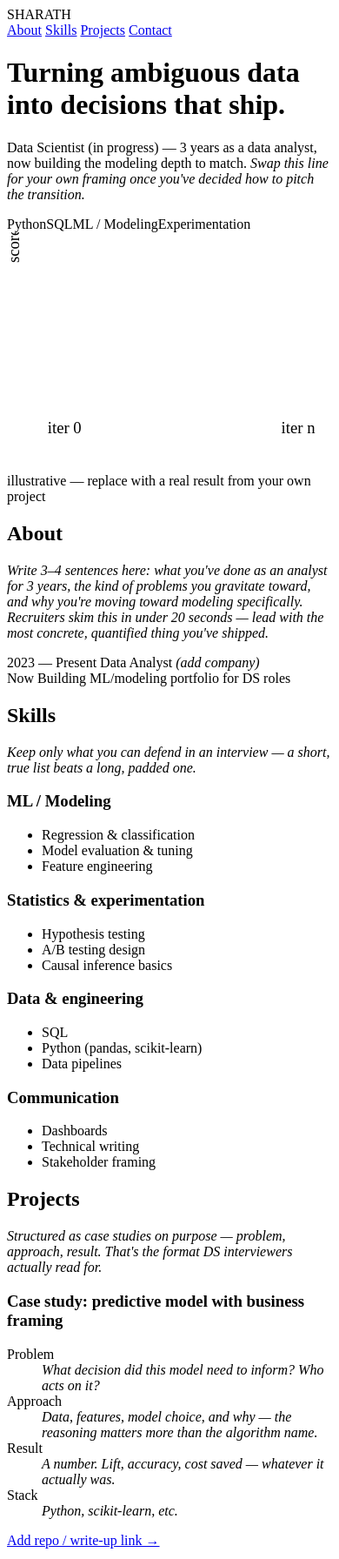
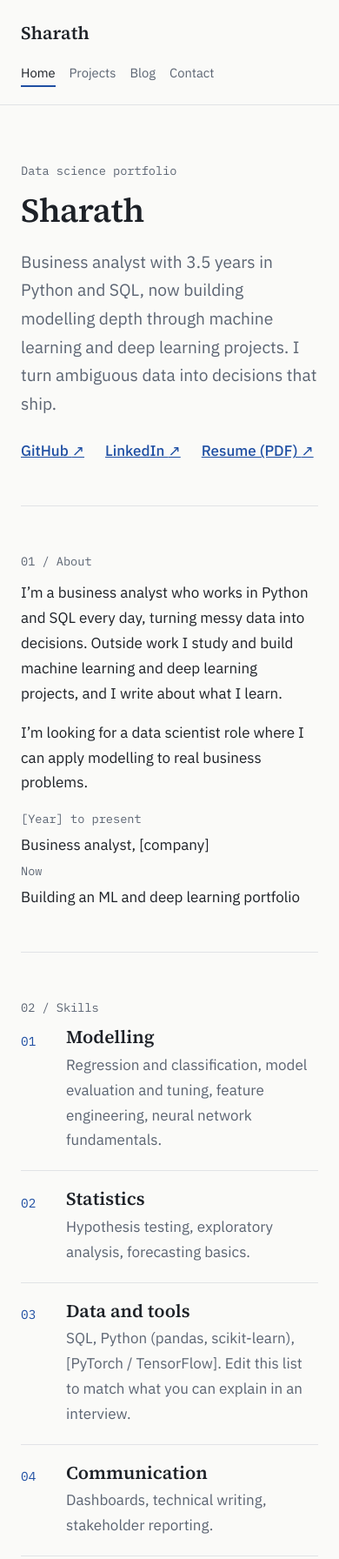
Before and after one commit to Sharath2021/sharathd.github.io, a plain HTML site: page index.html in a window 390 px wide. Shown: the top 1792 px of the page at 87% size. Drawn offline with Linux system fonts and the light colour scheme; files that its build step writes are made by us from their sources.

Commit message:
Add files via upload

```diff
--- a/index.html
+++ b/index.html
@@ -1,170 +1,24 @@
-<!DOCTYPE html>
-<html lang="en">
-<head>
-<meta charset="UTF-8">
-<meta name="viewport" content="width=device-width, initial-scale=1.0">
-<title>Sharath — Data Scientist</title>
-<meta name="description" content="Sharath's data science portfolio — analyst background, ML/modeling focus.">
-<link rel="preconnect" href="https://fonts.googleapis.com">
-<link rel="preconnect" href="https://fonts.gstatic.com" crossorigin>
-<link href="https://fonts.googleapis.com/css2?family=Source+Serif+4:opsz,wght@8..60,400;8..60,500;8..60,600&family=IBM+Plex+Sans:wght@400;500;600&family=IBM+Plex+Mono:wght@400;500&display=swap" rel="stylesheet">
-<link rel="stylesheet" href="styles.css">
-</head>
-<body>
-
-<header class="hero">
-  <nav class="topnav">
-    <span class="mark">SHARATH</span>
-    <div class="nav-links">
-      <a href="#about">About</a>
-      <a href="#skills">Skills</a>
-      <a href="#projects">Projects</a>
-      <a href="#contact">Contact</a>
-    </div>
-  </nav>
-
-  <div class="hero-grid">
-    <div class="hero-copy">
-      <h1>Turning ambiguous data into decisions that ship.</h1>
-      <p class="hero-sub">Data Scientist (in progress) — 3 years as a data analyst, now building the modeling depth to match. <em>Swap this line for your own framing once you've decided how to pitch the transition.</em></p>
-      <div class="hero-tags">
-        <span>Python</span><span>SQL</span><span>ML / Modeling</span><span>Experimentation</span>
-      </div>
-    </div>
-
-    <div class="hero-chart" aria-hidden="true">
-      <svg viewBox="0 0 320 220" xmlns="http://www.w3.org/2000/svg" role="img" aria-label="Illustrative chart of validation performance across training iterations">
-        <line x1="40" y1="20" x2="40" y2="180" stroke="var(--line)" stroke-width="1"/>
-        <line x1="40" y1="180" x2="300" y2="180" stroke="var(--line)" stroke-width="1"/>
-        <polyline points="40,160 80,140 120,110 160,95 200,80 240,72 280,68" fill="none" stroke="var(--accent)" stroke-width="2.5"/>
-        <polyline points="40,175 80,168 120,150 160,130 200,120 240,112 280,108" fill="none" stroke="var(--line-strong)" stroke-width="1.5" stroke-dasharray="3 3"/>
-        <text x="40" y="198" class="chart-label">iter 0</text>
-        <text x="270" y="198" class="chart-label">iter n</text>
-        <text x="6" y="24" class="chart-label" transform="rotate(-90 12 24)">score</text>
-      </svg>
-      <p class="chart-caption">illustrative — replace with a real result from your own project</p>
-    </div>
-  </div>
-</header>
-
-<main>
-
-  <section id="about" class="section">
-    <div class="section-head">
-      <h2>About</h2>
-    </div>
-    <div class="about-grid">
-      <p class="about-copy">
-        <em>Write 3–4 sentences here: what you've done as an analyst for 3 years,
-        the kind of problems you gravitate toward, and why you're moving toward
-        modeling specifically. Recruiters skim this in under 20 seconds — lead
-        with the most concrete, quantified thing you've shipped.</em>
-      </p>
-      <div class="timeline">
-        <div class="timeline-row">
-          <span class="timeline-when">2023 — Present</span>
-          <span class="timeline-what">Data Analyst <em>(add company)</em></span>
-        </div>
-        <div class="timeline-row">
-          <span class="timeline-when">Now</span>
-          <span class="timeline-what">Building ML/modeling portfolio for DS roles</span>
-        </div>
-      </div>
-    </div>
-  </section>
-
-  <section id="skills" class="section">
-    <div class="section-head">
-      <h2>Skills</h2>
-    </div>
-    <p class="section-note"><em>Keep only what you can defend in an interview — a short, true list beats a long, padded one.</em></p>
-    <div class="skills-grid">
-      <div class="skill-group">
-        <h3>ML / Modeling</h3>
-        <ul class="tag-list">
-          <li>Regression &amp; classification</li>
-          <li>Model evaluation &amp; tuning</li>
-          <li>Feature engineering</li>
-        </ul>
-      </div>
-      <div class="skill-group">
-        <h3>Statistics &amp; experimentation</h3>
-        <ul class="tag-list">
-          <li>Hypothesis testing</li>
-          <li>A/B testing design</li>
-          <li>Causal inference basics</li>
-        </ul>
-      </div>
-      <div class="skill-group">
-        <h3>Data &amp; engineering</h3>
-        <ul class="tag-list">
-          <li>SQL</li>
-          <li>Python (pandas, scikit-learn)</li>
-          <li>Data pipelines</li>
-        </ul>
-      </div>
-      <div class="skill-group">
-        <h3>Communication</h3>
-        <ul class="tag-list">
-          <li>Dashboards</li>
-          <li>Technical writing</li>
-          <li>Stakeholder framing</li>
-        </ul>
-      </div>
-    </div>
-  </section>
-
-  <section id="projects" class="section">
-    <div class="section-head">
-      <h2>Projects</h2>
-    </div>
-    <p class="section-note"><em>Structured as case studies on purpose — problem, approach, result. That's the format DS interviewers actually read for.</em></p>
-
-    <div class="case-study placeholder-item">
-      <h3>Case study: predictive model with business framing</h3>
-      <dl class="case-grid">
-        <div><dt>Problem</dt><dd><em>What decision did this model need to inform? Who acts on it?</em></dd></div>
-        <div><dt>Approach</dt><dd><em>Data, features, model choice, and why — the reasoning matters more than the algorithm name.</em></dd></div>
-        <div><dt>Result</dt><dd><em>A number. Lift, accuracy, cost saved — whatever it actually was.</em></dd></div>
-        <div><dt>Stack</dt><dd><em>Python, scikit-learn, etc.</em></dd></div>
-      </dl>
-      <a href="#" class="case-link">Add repo / write-up link →</a>
-    </div>
-
-    <div class="case-study placeholder-item">
-      <h3>Case study: A/B test &amp; causal inference</h3>
-      <dl class="case-grid">
-        <div><dt>Problem</dt><dd><em>What was being tested and why it mattered.</em></dd></div>
-        <div><dt>Approach</dt><dd><em>Power analysis, test design, method used to handle confounds.</em></dd></div>
-        <div><dt>Result</dt><dd><em>What you concluded and how confident you were.</em></dd></div>
-        <div><dt>Stack</dt><dd><em>Python / R, stats libraries.</em></dd></div>
-      </dl>
-      <a href="#" class="case-link">Add repo / write-up link →</a>
-    </div>
-
-    <div class="case-study placeholder-item">
-      <h3>Case study: forecasting or recommendation system</h3>
-      <dl class="case-grid">
-        <div><dt>Problem</dt><dd><em>What needed to be predicted or recommended, and for whom.</em></dd></div>
-        <div><dt>Approach</dt><dd><em>Model family, evaluation strategy.</em></dd></div>
-        <div><dt>Result</dt><dd><em>Performance vs. a baseline.</em></dd></div>
-        <div><dt>Stack</dt><dd><em>Tools used.</em></dd></div>
-      </dl>
-      <a href="#" class="case-link">Add repo / write-up link →</a>
-    </div>
-  </section>
-
+<!doctype html>
+<html lang="en"><head><meta charset="utf-8"><meta name="viewport" content="width=device-width, initial-scale=1, viewport-fit=cover"><meta name="theme-color" content="#fafaf8"><meta name="description" content="Sharath’s data science portfolio: projects, skills and writing on machine learning and deep learning."><title>Sharath | Data Science Portfolio</title>
+<link rel="preconnect" href="https://fonts.googleapis.com"><link rel="preconnect" href="https://fonts.gstatic.com" crossorigin>
+<link href="https://fonts.googleapis.com/css2?family=IBM+Plex+Mono:wght@400&family=IBM+Plex+Sans:wght@400;500&family=Source+Serif+4:opsz,wght@8..60,400;8..60,600&display=swap" rel="stylesheet">
+<link rel="stylesheet" href="assets/style.css"></head><body>
+<header class="site-header"><div class="wrap header-inner"><a href="index.html" class="wordmark" aria-label="Sharath home">Sharath</a><nav class="nav" aria-label="Main navigation"><a href="index.html" aria-current="page" class="active">Home</a><a href="projects.html">Projects</a><a href="blog.html">Blog</a><a href="contact.html">Contact</a></nav></div></header>
+<main id="main" class="wrap">
+<section class="page-intro"><p class="kicker">Data science portfolio</p><h1>Sharath</h1><p class="page-lead">Business analyst with 3.5 years in Python and SQL, now building modelling depth through machine learning and deep learning projects. I turn ambiguous data into decisions that ship.</p><div class="inline-links"><a href="#">GitHub <span aria-hidden="true">↗</span></a><a href="#">LinkedIn <span aria-hidden="true">↗</span></a><a href="#">Resume (PDF) <span aria-hidden="true">↗</span></a></div></section>
+<section class="editorial-section"><div class="section-side"><span class="section-index">01 / About</span></div><div class="section-main"><p>I’m a business analyst who works in Python and SQL every day, turning messy data into decisions. Outside work I study and build machine learning and deep learning projects, and I write about what I learn.</p><p>I’m looking for a data scientist role where I can apply modelling to real business problems.</p><div class="timeline"><span>[Year] to present</span><span>Business analyst, [company]</span><span>Now</span><span>Building an ML and deep learning portfolio</span></div></div></section>
+<section class="editorial-section"><div class="section-side"><span class="section-index">02 / Skills</span></div><div class="section-main"><div class="focus-list">
+<article><span class="ordinal">01</span><div><h3>Modelling</h3><p>Regression and classification, model evaluation and tuning, feature engineering, neural network fundamentals.</p></div></article>
+<article><span class="ordinal">02</span><div><h3>Statistics</h3><p>Hypothesis testing, exploratory analysis, forecasting basics.</p></div></article>
+<article><span class="ordinal">03</span><div><h3>Data and tools</h3><p>SQL, Python (pandas, scikit-learn), [PyTorch / TensorFlow]. Edit this list to match what you can explain in an interview.</p></div></article>
+<article><span class="ordinal">04</span><div><h3>Communication</h3><p>Dashboards, technical writing, stakeholder reporting.</p></div></article></div></div></section>
+<section class="editorial-section"><div class="section-side"><span class="section-index">03 / Selected projects</span></div><div class="section-main"><div class="project-list">
+<article><div class="project-meta">Python, scikit-learn, SQL · [Year]</div><h3><a href="projects.html#churn">Customer churn prediction</a></h3><p>Predicts which customers are likely to leave. [One-line result with a number.]</p></article>
+<article><div class="project-meta">Python, [PyTorch / TensorFlow] · [Year]</div><h3><a href="projects.html#cnn">Image classification with a CNN</a></h3><p>[What it recognises, and the accuracy versus a baseline.]</p></article>
+<article><div class="project-meta">Python, pandas · [Year]</div><h3><a href="projects.html#forecast">Demand forecasting</a></h3><p>[Error reduction versus a moving-average baseline.]</p></article></div></div></section>
+<section class="editorial-section"><div class="section-side"><span class="section-index">04 / Writing</span></div><div class="section-main"><div class="project-list">
+<article><div class="project-meta">[Date] · Deep learning series, part 1</div><h3><a href="blog/perceptron.html">Understanding the perceptron</a></h3><p>How a single artificial neuron makes a decision and learns from its mistakes.</p></article>
+<article><div class="project-meta">Coming soon · Deep learning series, part 2</div><h3>The multi-layer perceptron</h3><p>Why stacking neurons lets a network learn what one neuron can’t.</p></article></div><p style="margin-top:1rem"><a href="blog.html">All posts</a></p></div></section>
 </main>
-
-<footer id="contact" class="site-footer">
-  <div class="footer-links">
-    <a href="#" class="footer-link">GitHub</a>
-    <a href="#" class="footer-link">LinkedIn</a>
-    <a href="#" class="footer-link">Email</a>
-    <a href="#" class="footer-link">Resume (PDF)</a>
-  </div>
-  <p class="footer-note">Links are placeholders — update the href values in index.html.</p>
-</footer>
-
-</body>
-</html>
+<footer class="site-footer"><div class="wrap footer-inner"><div><strong>Sharath</strong><span>Business analyst moving into data science</span></div><div class="footer-links"><a href="mailto:you@example.com">Email</a><a href="#">GitHub</a><a href="#">LinkedIn</a><a href="#">Resume (PDF)</a></div></div><div class="wrap copyright">© <span id="year"></span> Sharath</div></footer>
+<script src="assets/site.js"></script></body></html>
--- /dev/null
+++ b/site.js
@@ -0,0 +1,2 @@
+var y = document.getElementById('year');
+if (y) { y.textContent = new Date().getFullYear(); }
--- /dev/null
+++ b/style.css
@@ -0,0 +1,59 @@
+:root{
+  --bg:#fafaf8;--surface:#ffffff;--ink:#1d2127;--muted:#5b6472;--line:#e1e3e6;--accent:#1f4fa3;
+  --serif:"Source Serif 4",Georgia,"Times New Roman",serif;--sans:"IBM Plex Sans","Segoe UI",Arial,sans-serif;--mono:"IBM Plex Mono",Consolas,monospace;
+  color-scheme:light;box-sizing:border-box;padding-top:env(safe-area-inset-top,0px);padding-bottom:env(safe-area-inset-bottom,0px);
+}
+@media (prefers-color-scheme:dark){:root{--bg:#12161d;--surface:#1a202a;--ink:#e8ebf1;--muted:#a1abbb;--line:#2b3442;--accent:#8fb0ff;color-scheme:dark}}
+*,*::before,*::after{box-sizing:border-box}
+html{scroll-behavior:smooth}
+body{margin:0;background:var(--bg);color:var(--ink);font-family:var(--sans);font-size:1.0625rem;line-height:1.7}
+a{color:var(--accent)}
+a:focus-visible{outline:3px solid var(--accent);outline-offset:3px;border-radius:3px}
+.wrap{max-width:62rem;margin:0 auto;padding:0 1.5rem}
+.site-header{border-bottom:1px solid var(--line)}
+.header-inner{display:flex;justify-content:space-between;align-items:center;gap:1rem;padding-top:1.25rem;padding-bottom:1.25rem}
+.wordmark{font-family:var(--serif);font-weight:600;font-size:1.3rem;color:var(--ink);text-decoration:none}
+.nav{display:flex;gap:1.5rem;font-size:.97rem}
+.nav a{color:var(--muted);text-decoration:none;padding-bottom:2px}
+.nav a:hover,.nav a.active{color:var(--ink);border-bottom:2px solid var(--accent)}
+h1,h2,h3{font-family:var(--serif);font-weight:600;line-height:1.15;margin:0}
+.page-intro{padding:4rem 0 3rem}
+.kicker{font-family:var(--mono);font-size:.85rem;color:var(--muted);margin:0 0 .75rem}
+h1{font-size:clamp(2.4rem,6vw,3.8rem);letter-spacing:-.015em}
+.page-lead{font-size:1.2rem;color:var(--muted);max-width:40rem;margin:1.25rem 0 1.5rem}
+.inline-links{display:flex;flex-wrap:wrap;gap:1.5rem;font-weight:500}
+.editorial-section{display:grid;grid-template-columns:14rem 1fr;gap:2rem;padding:3rem 0;border-top:1px solid var(--line)}
+.section-index{font-family:var(--mono);font-size:.85rem;color:var(--muted)}
+.section-main h2{font-size:1.9rem;margin-bottom:1.25rem}
+.section-main p{margin:0 0 1rem;max-width:38rem}
+.focus-list article,.project-list article{display:grid;grid-template-columns:3rem 1fr;gap:1rem;padding:1.25rem 0;border-bottom:1px solid var(--line)}
+.focus-list article:first-child,.project-list article:first-child{padding-top:0}
+.project-list article{display:block}
+.ordinal{font-family:var(--mono);color:var(--accent);font-size:.9rem;padding-top:.3rem}
+.focus-list h3,.project-list h3{font-size:1.3rem;margin-bottom:.35rem}
+.focus-list p,.project-list p{margin:0;color:var(--muted)}
+.project-meta{font-family:var(--mono);font-size:.82rem;color:var(--muted);margin-bottom:.35rem}
+.project-list h3 a{color:var(--ink);text-decoration:none}
+.project-list h3 a:hover{color:var(--accent);text-decoration:underline}
+dl.case{display:grid;grid-template-columns:7rem 1fr;gap:.5rem 1rem;margin:1rem 0 0}
+dl.case dt{font-family:var(--mono);font-size:.82rem;color:var(--muted);padding-top:.2rem}
+dl.case dd{margin:0}
+.timeline{display:grid;grid-template-columns:9rem 1fr;gap:.25rem 1rem;max-width:38rem;margin-top:1rem}
+.timeline span:nth-child(odd){font-family:var(--mono);font-size:.85rem;color:var(--muted)}
+.prose{max-width:40rem;padding-bottom:3rem}
+.prose h2{font-size:1.6rem;margin:2.25rem 0 .75rem}
+.prose p{margin:0 0 1rem}
+.note{border-left:3px solid var(--accent);padding:.25rem 0 .25rem 1rem;color:var(--muted)}
+.site-footer{border-top:1px solid var(--line);margin-top:2rem;padding:2.5rem 0}
+.footer-inner{display:flex;flex-wrap:wrap;justify-content:space-between;gap:1.5rem}
+.footer-inner strong{display:block;font-family:var(--serif)}
+.footer-links{display:flex;flex-wrap:wrap;gap:1.25rem;font-weight:500}
+.copyright{margin-top:1.5rem;color:var(--muted);font-size:.9rem}
+@media (max-width:760px){
+  .editorial-section{grid-template-columns:1fr;gap:.5rem}
+  .focus-list article{grid-template-columns:2.25rem 1fr}
+  dl.case,.timeline{grid-template-columns:1fr}
+  .nav{gap:1rem;font-size:.92rem}
+  .header-inner{flex-direction:column;align-items:flex-start}
+}
+@media (prefers-reduced-motion:reduce){html{scroll-behavior:auto}}
```
Also changed, not shown: blog.html (added, +14 -0 lines), contact.html (added, +11 -0 lines), perceptron.html (added, +18 -0 lines), projects.html (added, +16 -0 lines).
